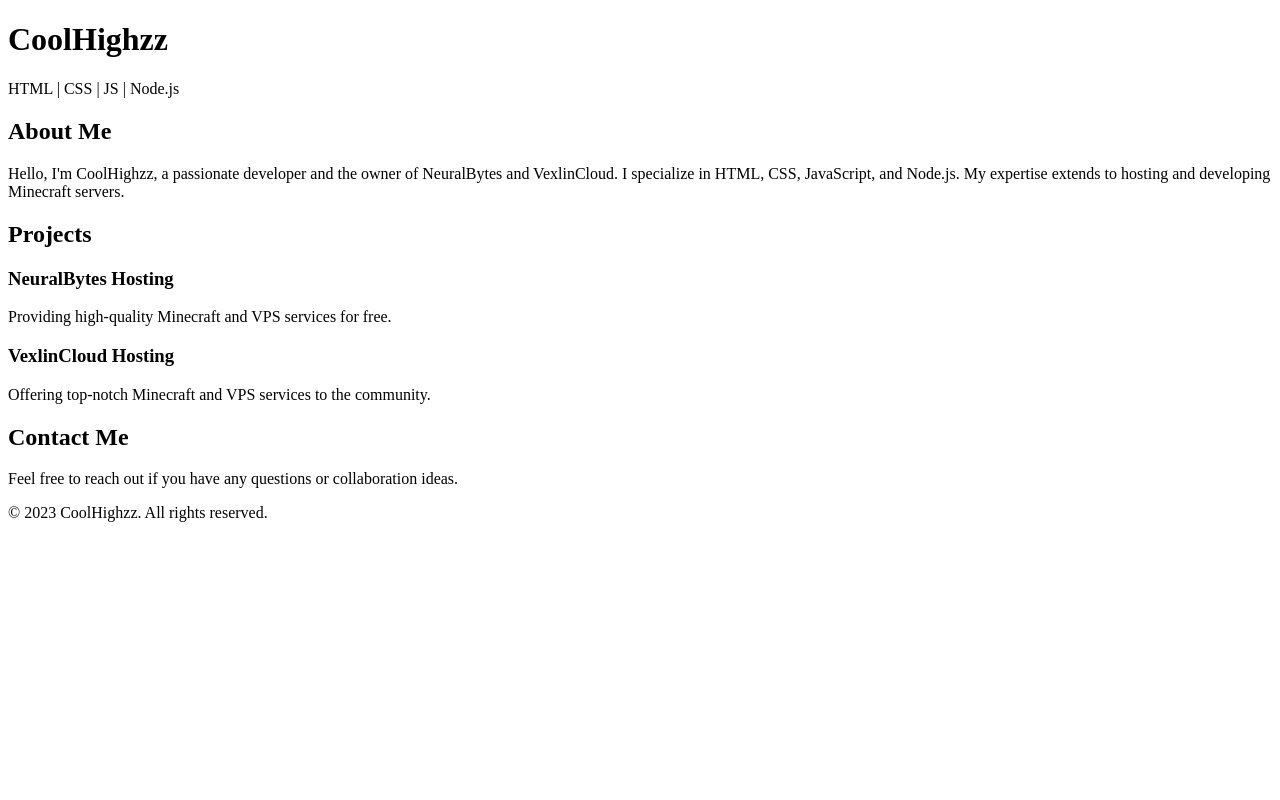
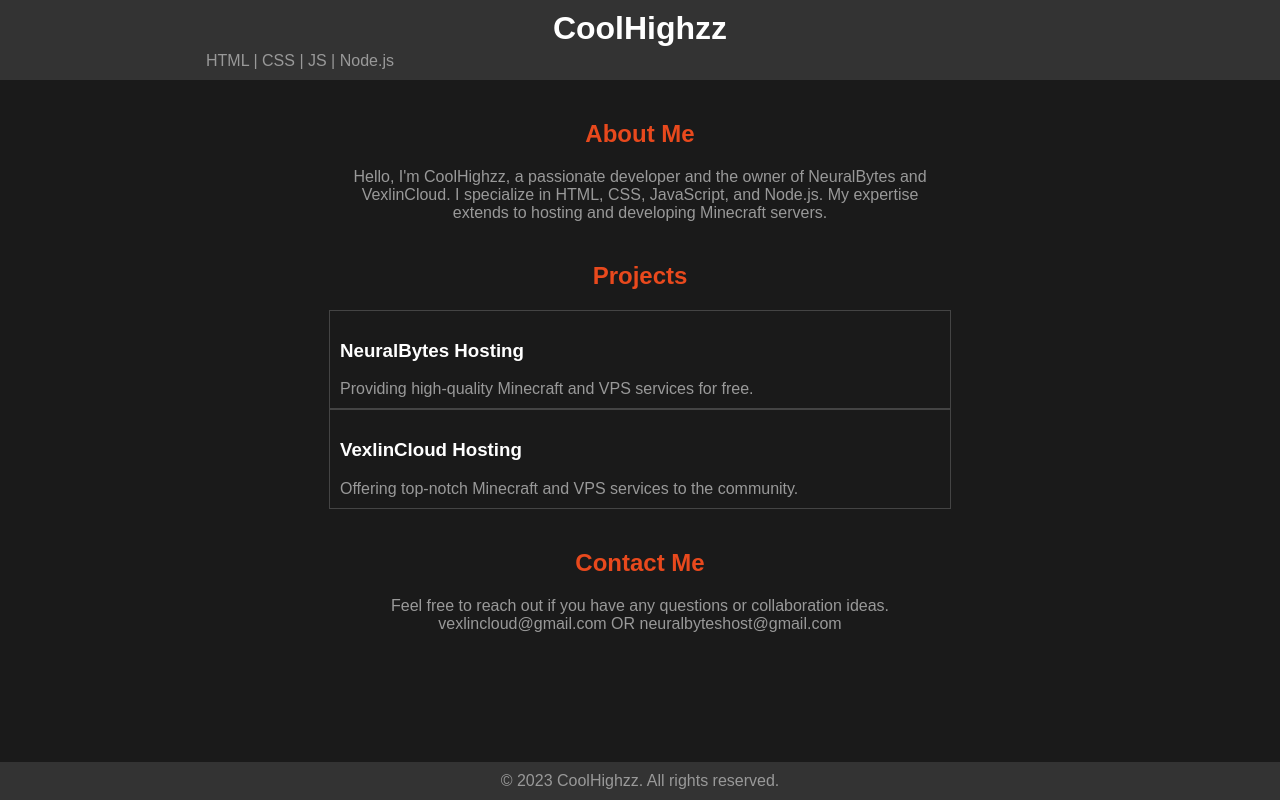
Before and after one commit to coolhighzzz/about, a plain HTML site: page index.html in a window 1280 px wide. Drawn offline with Linux system fonts and the light colour scheme.

Commit message:
Update index.html

```diff
--- a/index.html
+++ b/index.html
@@ -4,29 +4,81 @@
 <head>
     <meta charset="UTF-8">
     <meta name="viewport" content="width=device-width, initial-scale=1.0">
-  <title>About Me</title>
-  <link rel="stylesheet" href="style.css">
+    <title>About me</title>
+    <style>
+        body {
+            background-color: #1a1a1a;
+            color: #fff;
+            font-family: 'Arial', sans-serif;
+            margin: 0;
+            padding: 0;
+        }
+
+        header {
+            background-color: #333;
+            padding: 10px 0;
+            text-align: center;
+        }
+
+        header h1 {
+            margin: 0;
+            color: #fff;
+        }
+
+        header p {
+            margin: 5px 0 0;
+            color: #999;
+        }
+
+        section {
+            margin: 40px 0;
+            text-align: center;
+        }
+
+        h2 {
+            color: #e8491d;
+        }
+
+        p {
+            max-width: 600px;
+            margin: 0 auto;
+            color: #999;
+        }
+
+        .project {
+            border: 1px solid #444;
+            padding: 10px;
+            margin-bottom: 10px;
+            max-width: 600px;
+            margin: 0 auto;
+            text-align: left;
+        }
+
+        footer {
+            background-color: #333;
+            color: #999;
+            padding: 10px 0;
+            position: fixed;
+            bottom: 0;
+            width: 100%;
+            text-align: center;
+        }
+    </style>
 </head>
 
 <body>
     <header>
-    <div class="container">
         <h1>CoolHighzz</h1>
         <p>HTML | CSS | JS | Node.js</p>
-    </div>
     </header>
 
     <section id="about">
-    <div class="container">
         <h2>About Me</h2>
-      <p>Hello, I'm CoolHighzz, a passionate developer and the owner of NeuralBytes and VexlinCloud. I specialize in
-        HTML,
+        <p>Hello, I'm CoolHighzz, a passionate developer and the owner of NeuralBytes and VexlinCloud. I specialize in HTML,
             CSS, JavaScript, and Node.js. My expertise extends to hosting and developing Minecraft servers.</p>
-    </div>
     </section>
 
     <section id="projects">
-    <div class="container">
         <h2>Projects</h2>
         <!-- Add details about your projects here -->
         <div class="project">
@@ -37,21 +89,16 @@
             <h3>VexlinCloud Hosting</h3>
             <p>Offering top-notch Minecraft and VPS services to the community.</p>
         </div>
-    </div>
     </section>
 
     <section id="contact">
-    <div class="container">
         <h2>Contact Me</h2>
         <p>Feel free to reach out if you have any questions or collaboration ideas.</p>
-      <!-- Add your contact information here -->
-    </div>
+        <p>vexlincloud@gmail.com OR neuralbyteshost@gmail.com</p>
     </section>
 
     <footer>
-    <div class="container">
         <p>&copy; 2023 CoolHighzz. All rights reserved.</p>
-    </div>
     </footer>
 </body>
 
```
Lines whose indentation alone changed are shown as unchanged.
